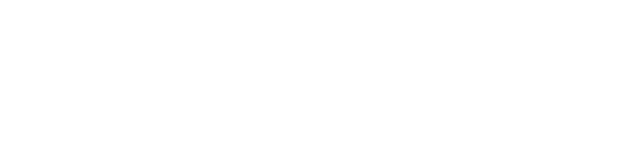
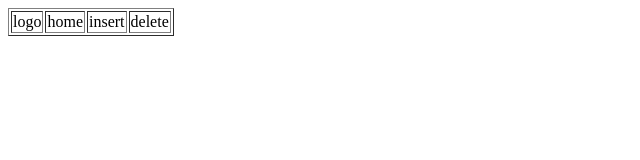
Before and after one commit to Madhurj96/HTML, a plain HTML site: page home.html in a window 1280 px wide. Shown: the whole page, without its empty margins (0-640 px from the left). Drawn offline with Linux system fonts and the light colour scheme.

Commit message:
Update home.html

```diff
--- a/home.html
+++ b/home.html
@@ -4,12 +4,12 @@
    </head>
   <body>
     <div id="headerr">
-      <table>
+      <table border="1">
       <tr>
-        <td><img href="https://github.com/Madhurj96/HTML/edit/master/mj.png"/></td>
-        <td></td>
-        <td></td>
-        <td></td>
+        <td>logo</td>
+        <td>home</td>
+        <td>insert</td>
+        <td>delete</td>
       </tr>
       </table>
     </div>
```
